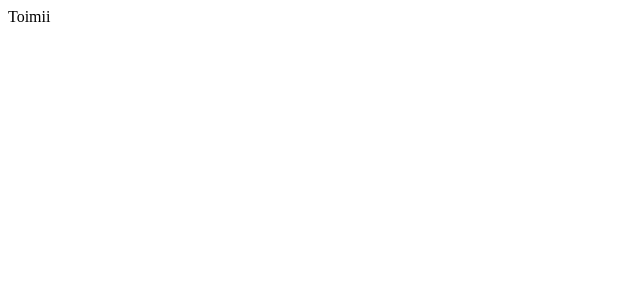
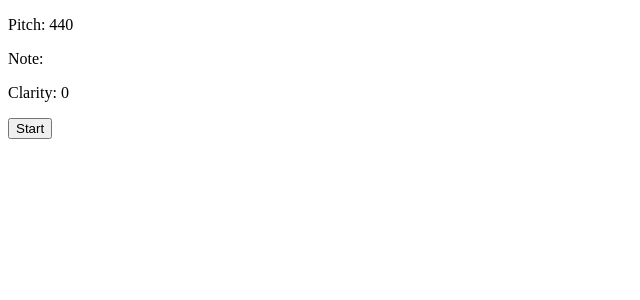
Before and after one commit to eeropu/note-game, a React (Create React App) app: page / in a window 1280 px wide. Shown: the top 300 px of the page, without its empty margins (0-640 px from the left). Built offline with nearby package versions, Linux system fonts and the light colour scheme.

Commit message:
set up pitchy and created simple tuner

```diff
--- a/package.json
+++ b/package.json
@@ -10,6 +10,7 @@
     "@types/node": "^16.11.19",
     "@types/react": "^17.0.38",
     "@types/react-dom": "^17.0.11",
+    "pitchy": "^3.0.1",
     "react": "^17.0.2",
     "react-dom": "^17.0.2",
     "react-scripts": "5.0.0",
--- a/src/App.tsx
+++ b/src/App.tsx
@@ -1,9 +1,10 @@
 import React from 'react';
+import Tuner from './components/Tuner';
 
 const App = () => {
   return (
     <div>
-      Toimii
+      <Tuner />
     </div>
   )
 }
--- /dev/null
+++ b/src/components/Tuner.tsx
@@ -0,0 +1,17 @@
+import React from "react";
+import usePitchy from "../hooks/usePitchy";
+
+const Tuner: React.FC = () => {
+    const { start, pitch, clarity, note } = usePitchy()
+
+    return (
+        <div>
+            <p>Pitch: { pitch }</p>
+            <p>Note: { note }</p>
+            <p>Clarity: { clarity }</p>
+            <button onClick={start}>Start</button>
+        </div>
+    )
+}
+
+export default Tuner
--- /dev/null
+++ b/src/hooks/usePitchy.tsx
@@ -0,0 +1,68 @@
+import { useState } from "react";
+import { PitchDetector } from "pitchy";
+
+const usePitchy = () => {
+
+    const notes = [
+        ['A'],
+        ['A#', 'Bb'],
+        ['B'],
+        ['C'],
+        ['C#', 'Db'],
+        ['D'],
+        ['D#', 'Eb'],
+        ['E'],
+        ['F'],
+        ['F#', 'Gb'],
+        ['G'],
+        ['G#', 'Ab'],
+    ]
+
+    const [ pitch, setPitch ] = useState(440)
+    const [ note, setNote ] = useState('')
+    const [ clarity, setClarity ] = useState(0)
+
+    const start = () => {
+        const audioContext = new window.AudioContext()
+        const analyserNode = audioContext.createAnalyser()
+
+        navigator.mediaDevices.getUserMedia({ audio: true }).then((stream) => {
+            audioContext.createMediaStreamSource(stream).connect(analyserNode)
+            const detector = PitchDetector.forFloat32Array(analyserNode.fftSize)
+            const input = new Float32Array(analyserNode.fftSize)
+            updatePitch(analyserNode, detector, input, audioContext.sampleRate)
+        })
+    }
+
+    const updatePitch = (analyserNode: AnalyserNode, detector: PitchDetector<Float32Array>, input: Float32Array, sampleRate: number) => {
+        analyserNode.getFloatTimeDomainData(input);
+        const [pitch, clarity] = detector.findPitch(input, sampleRate);
+
+        if (pitch) {
+            const frequency = Math.round(pitch * 10) / 10
+            const distanceFromA4 = (12 * Math.log(frequency/440)) / Math.log(2)
+            const roundedDistance = Math.round(distanceFromA4)
+            let note = distanceFromA4 >= 0 ? roundedDistance % 12 : 12 + roundedDistance % 12
+            const octave = Math.ceil((roundedDistance - 9) / 12) + 5
+
+            if (note === 12){
+                note = 0
+            }
+
+            if (clarity > 0.8) {
+                setPitch(frequency)
+                setNote(`${notes[note][0]}${octave}`)
+                setClarity(Math.round(clarity * 100))
+            }
+        }
+
+        window.setTimeout(
+            () => updatePitch(analyserNode, detector, input, sampleRate),
+            100
+        );
+    }
+
+    return { start, pitch, clarity, note }
+}
+
+export default usePitchy
```
Also changed, not shown: 1 other file (tests, documents, lock files or other folders).
